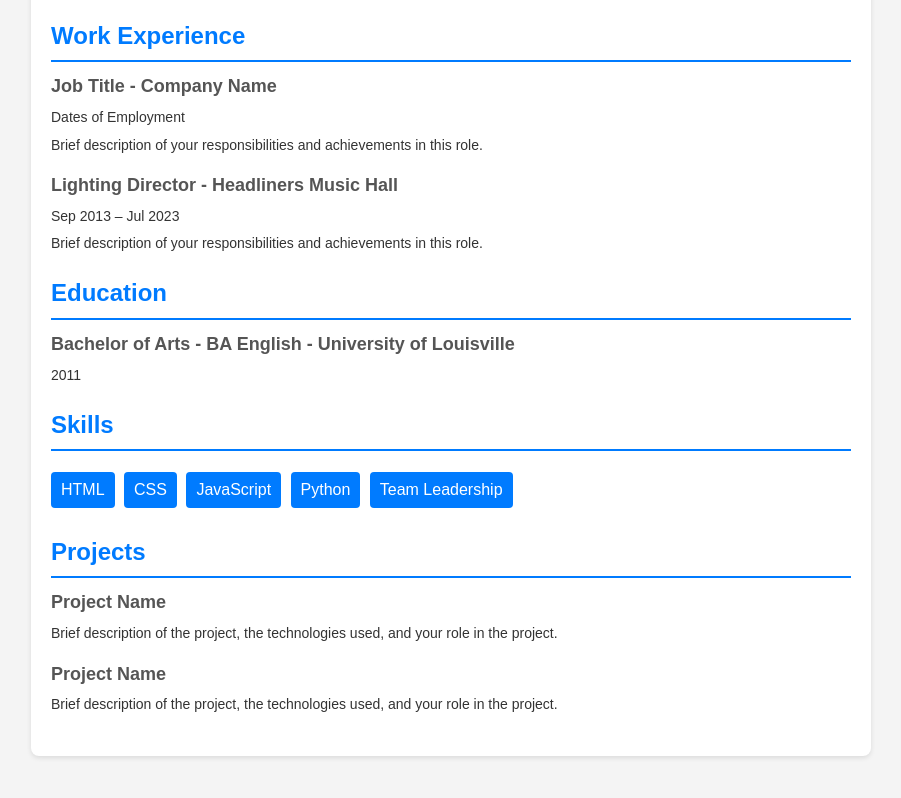
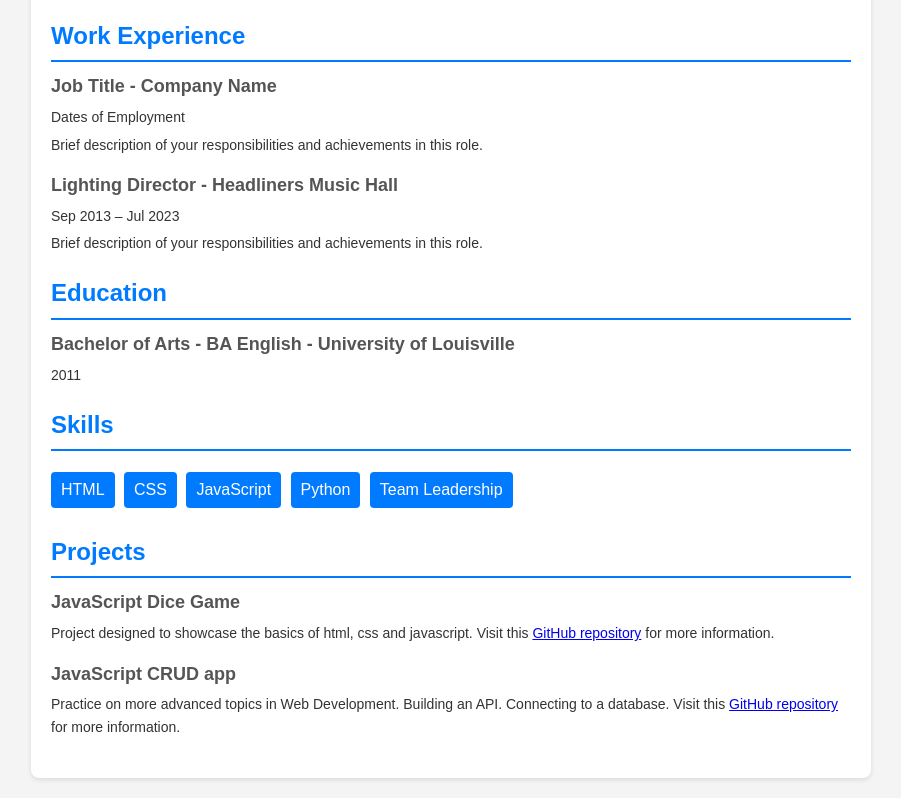
Before and after one commit to EvanDBush/EvanDBush.github.io, a plain HTML site: page index.html in a window 1280 px wide. Shown: the part 410-1208 px from the top of the page, without its empty margins (189-1090 px from the left). Before the commit the page ends 1186 px from the top, so only its background shows below. Drawn offline with Linux system fonts and the light colour scheme.

Commit message:
adds projects section and links

```diff
--- a/index.html
+++ b/index.html
@@ -93,17 +93,18 @@
             <section class="section">
                 <h2>Projects</h2>
                 <div class="item">
-                    <h3>Project Name</h3>
+                    <h3>JavaScript Dice Game</h3>
                     <p>
-                        Brief description of the project, the technologies used,
-                        and your role in the project.
+                        Project designed to showcase the basics of html, css and javascript.
+                        Visit this <a href="https://github.com/EvanDBush/vanilla-dice" target="_blank">GitHub repository</a> for more information.
                     </p>
                 </div>
                 <div class="item">
-                    <h3>Project Name</h3>
+                    <h3>JavaScript CRUD app</h3>
                     <p>
-                        Brief description of the project, the technologies used,
-                        and your role in the project.
+                        Practice on more advanced topics in Web Development. Building an API.
+                        Connecting to a database.
+                        Visit this <a href="https://github.com/EvanDBush/classroom-organizer" target="_blank">GitHub repository</a> for more information.
                     </p>
                 </div>
             </section>
```
